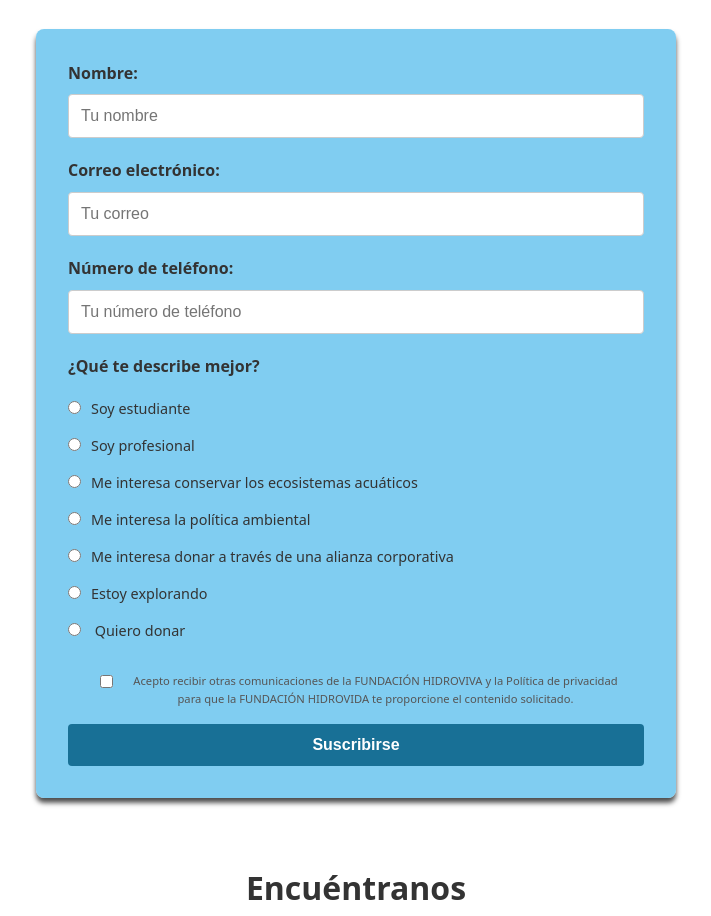
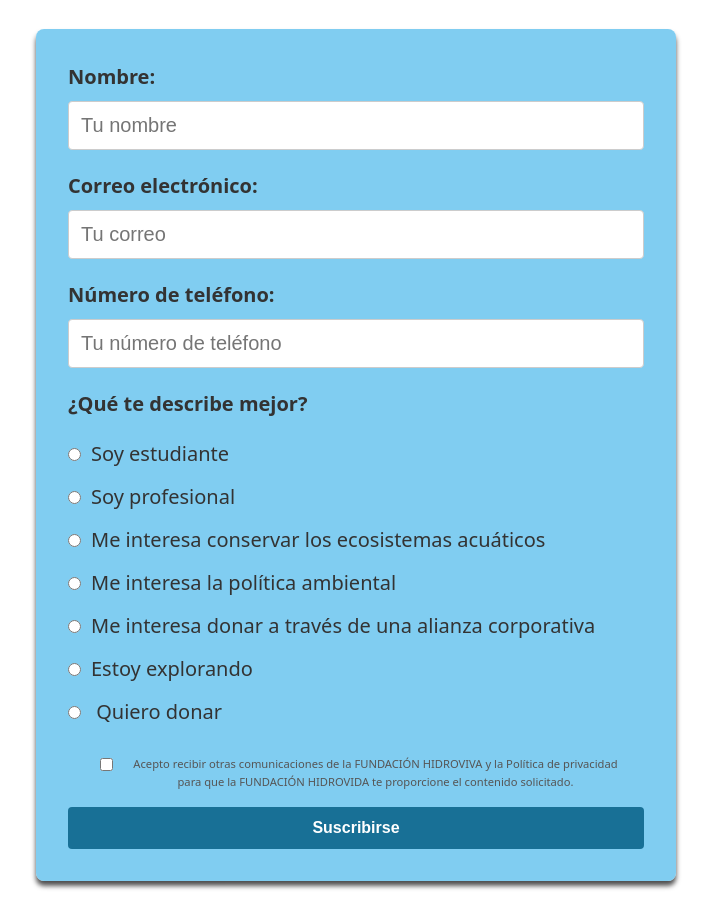
Before and after one commit to CamilaCM7/web-HidroViva, a plain HTML site: page index.html in a window 1280 px wide. Shown: the part 3362-4278 px from the top of the page, without its empty margins (284-995 px from the left). Drawn offline with nearby package versions, Linux system fonts and the light colour scheme.

Commit message:
actualización

```diff
--- a/css/styles-index.css
+++ b/css/styles-index.css
@@ -354,7 +354,7 @@ p {
     text-align: left;
     align-items: flex-start;
     margin-bottom: 0.5rem;
-    font-size: 1rem;
+    font-size: 20px ;
     font-weight: bold;;
     color: #333;
 }
@@ -362,7 +362,7 @@ p {
 .subscription-form input {
     padding: 0.75rem;
     margin-bottom: 1.25rem;
-    font-size: 1rem;
+    font-size: 20px ;
     border: 1px solid #ccc;
     border-radius: 0.25rem;
     text-align: left;
@@ -375,7 +375,7 @@ p {
     align-items: flex-start;
     margin-top: 10px;
     text-align: left;
-    font-size:0.9rem ;
+    font-size: 20px ;
 
 }
 
```
